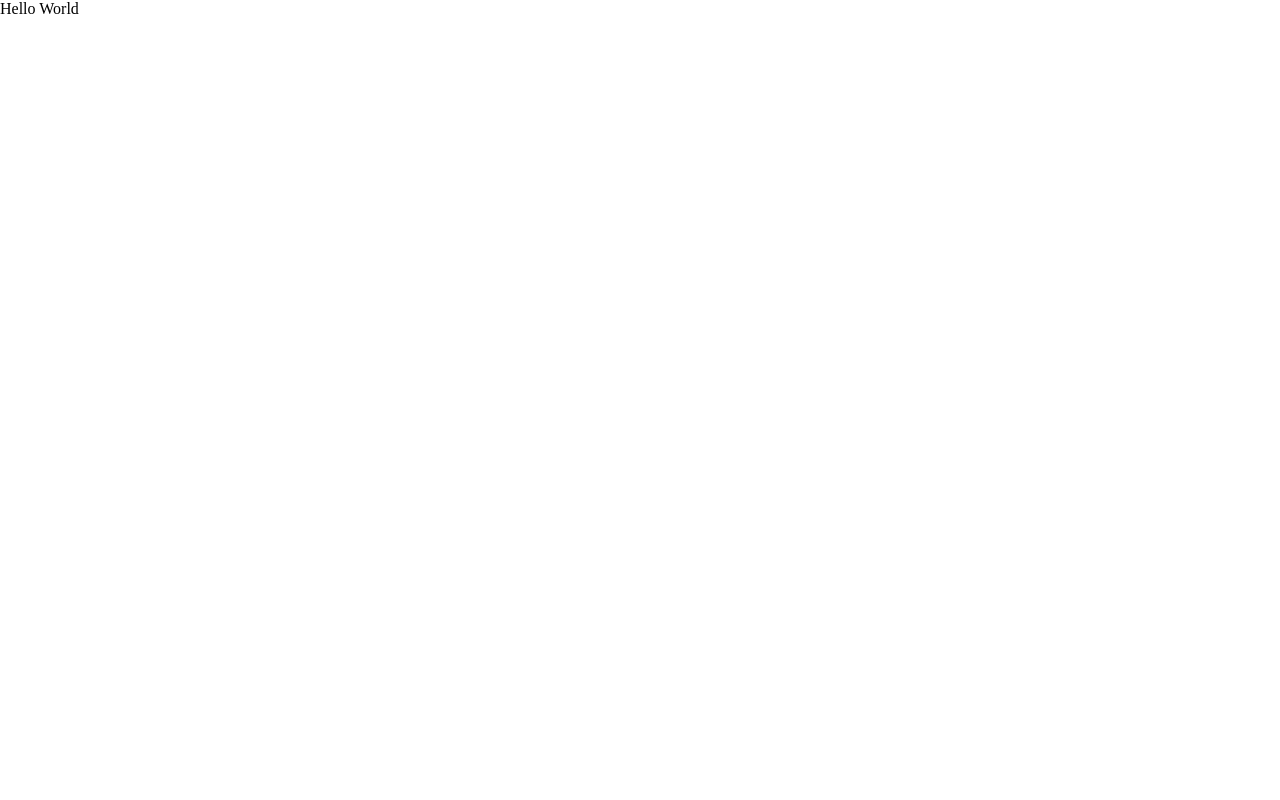
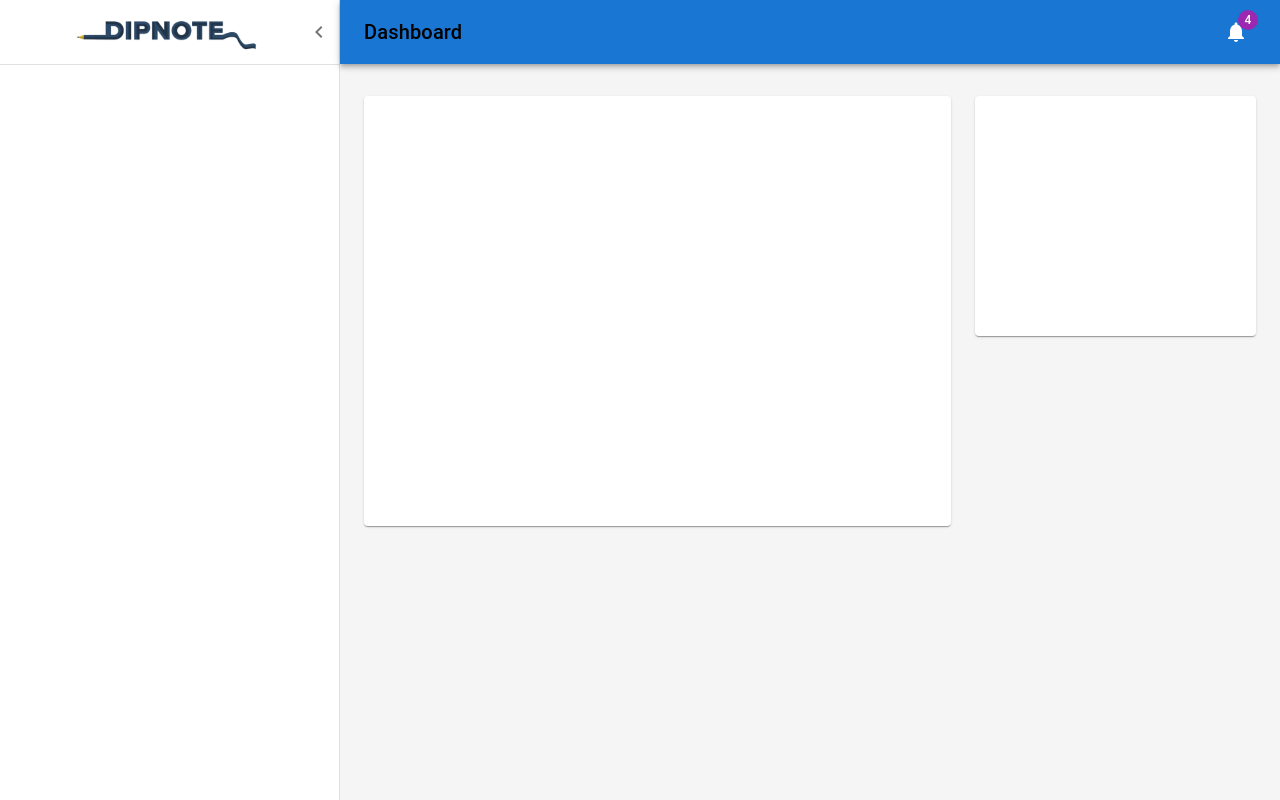
Before and after one commit to hac1yev/dipnot-app, a React (Vite) app: page / in a window 1280 px wide. Built offline with nearby package versions, Linux system fonts and the light colour scheme.

Commit message:
packages

```diff
--- a/package.json
+++ b/package.json
@@ -15,7 +15,9 @@
     "@mui/icons-material": "^5.15.21",
     "@mui/material": "^5.15.21",
     "react": "^18.3.1",
-    "react-dom": "^18.3.1"
+    "react-dom": "^18.3.1",
+    "react-router-dom": "^6.24.0",
+    "sass": "^1.77.6"
   },
   "devDependencies": {
     "@types/react": "^18.3.3",
--- a/src/App.jsx
+++ b/src/App.jsx
@@ -1,11 +1,11 @@
-
+import Dashboard from "./components/Dashboard/Dashboard"
 
 function App() {
 
   return (
-    <div>
-      Hello World
-    </div>
+    <>
+      <Dashboard />
+    </>
   )
 }
 
--- /dev/null
+++ b/src/components/Dashboard/Dashboard.jsx
@@ -0,0 +1,199 @@
+import * as React from 'react';
+import { styled, createTheme, ThemeProvider } from '@mui/material/styles';
+import CssBaseline from '@mui/material/CssBaseline';
+import MuiDrawer from '@mui/material/Drawer';
+import Box from '@mui/material/Box';
+import MuiAppBar from '@mui/material/AppBar';
+import Toolbar from '@mui/material/Toolbar';
+// import List from '@mui/material/List';
+import Typography from '@mui/material/Typography';
+import Divider from '@mui/material/Divider';
+import IconButton from '@mui/material/IconButton';
+import Badge from '@mui/material/Badge';
+import Container from '@mui/material/Container';
+import Grid from '@mui/material/Grid';
+import Paper from '@mui/material/Paper';
+// import Link from '@mui/material/Link';
+import MenuIcon from '@mui/icons-material/Menu';
+import ChevronLeftIcon from '@mui/icons-material/ChevronLeft';
+import NotificationsIcon from '@mui/icons-material/Notifications';
+import dipnot_logo from '../../assets/dipnote-logo.svg';
+// import { mainListItems, secondaryListItems } from './listItems';
+// import Chart from './Chart';
+// import Deposits from './Deposits';
+// import Orders from './Orders';
+
+const drawerWidth = 340;
+
+const AppBar = styled(MuiAppBar, {
+  shouldForwardProp: (prop) => prop !== 'open',
+})(({ theme, open }) => ({
+  zIndex: theme.zIndex.drawer + 1,
+  transition: theme.transitions.create(['width', 'margin'], {
+    easing: theme.transitions.easing.sharp,
+    duration: theme.transitions.duration.leavingScreen,
+  }),
+  ...(open && {
+    marginLeft: drawerWidth,
+    width: `calc(100% - ${drawerWidth}px)`,
+    transition: theme.transitions.create(['width', 'margin'], {
+      easing: theme.transitions.easing.sharp,
+      duration: theme.transitions.duration.enteringScreen,
+    }),
+  }),
+}));
+
+const Drawer = styled(MuiDrawer, { shouldForwardProp: (prop) => prop !== 'open' })(
+  ({ theme, open }) => ({
+    '& .MuiDrawer-paper': {
+      position: 'relative',
+      whiteSpace: 'nowrap',
+      width: drawerWidth,
+      transition: theme.transitions.create('width', {
+        easing: theme.transitions.easing.sharp,
+        duration: theme.transitions.duration.enteringScreen,
+      }),
+      boxSizing: 'border-box',
+      ...(!open && {
+        overflowX: 'hidden',
+        transition: theme.transitions.create('width', {
+          easing: theme.transitions.easing.sharp,
+          duration: theme.transitions.duration.leavingScreen,
+        }),
+        width: theme.spacing(7),
+        [theme.breakpoints.up('sm')]: {
+          width: theme.spacing(9),
+        },
+      }),
+    },
+  }),
+);
+
+// TODO remove, this demo shouldn't need to reset the theme.
+const defaultTheme = createTheme();
+
+export default function Dashboard() {
+  const [open, setOpen] = React.useState(true);
+  const toggleDrawer = () => {
+    setOpen(!open);
+  };
+
+  return (
+    <ThemeProvider theme={defaultTheme}>
+      <Box sx={{ display: 'flex' }}>
+        <CssBaseline />
+        <AppBar position="absolute" open={open} >
+          <Toolbar
+            sx={{
+              pr: '24px', // keep right padding when drawer closed
+            }}
+          >
+            <IconButton
+              edge="start"
+              color="inherit"
+              aria-label="open drawer"
+              onClick={toggleDrawer}
+              sx={{
+                marginRight: '36px',
+                ...(open && { display: 'none' }),
+              }}
+            >
+              <MenuIcon />
+            </IconButton>
+            <Typography
+              component="h1"
+              variant="h6"
+              color="#000"
+              noWrap
+              sx={{ flexGrow: 1 }}
+            >
+              Dashboard
+            </Typography>
+            <IconButton color="inherit">
+              <Badge badgeContent={4} color="secondary">
+                <NotificationsIcon />
+              </Badge>
+            </IconButton>
+          </Toolbar>
+        </AppBar>
+        <Drawer variant="permanent" open={open}>
+          <Toolbar
+            sx={{
+              display: 'flex',
+              alignItems: 'center',
+              justifyContent: 'center',
+              px: [1],
+            }}
+          >
+            <Box
+              component="img"
+              sx={{
+                width: 193,
+                height: 43
+              }}
+              alt="The house from the offer."
+              src={dipnot_logo}
+            />
+            <IconButton
+              sx={{
+                position: 'absolute',
+                right: '0px',
+
+              }}
+              onClick={toggleDrawer}
+            >
+              <ChevronLeftIcon />
+            </IconButton>
+          </Toolbar>
+          <Divider />
+          {/* <List component="nav">
+            {mainListItems}
+            <Divider sx={{ my: 1 }} />
+            {secondaryListItems}
+          </List> */}
+        </Drawer>
+        <Box
+          component="main"
+          sx={{
+            backgroundColor: (theme) =>
+              theme.palette.mode === 'light'
+                ? theme.palette.grey[100]
+                : theme.palette.grey[900],
+            flexGrow: 1,
+            height: '100vh',
+            overflow: 'auto',
+          }}
+        >
+          <Toolbar />
+          <Container maxWidth="lg" sx={{ mt: 4, mb: 4 }}>
+            <Grid container spacing={3}>
+              <Grid item xs={12} md={7} lg={8}>
+                <Paper
+                  sx={{
+                    p: 2,
+                    display: 'flex',
+                    flexDirection: 'column',
+                    height: 430,
+                  }}
+                >
+                </Paper>
+              </Grid>
+              <Grid item xs={12} md={5} lg={4}>
+                <Paper
+                  sx={{
+                    p: 2,
+                    display: 'flex',
+                    flexDirection: 'column',
+                    height: 240,
+                  }}
+                >
+                  {/* <Deposits /> */}
+                </Paper>
+              </Grid>
+            </Grid>
+          </Container>
+        </Box>
+      </Box>
+    </ThemeProvider>
+  );
+}
```
Also changed, not shown: src/assets/dipnote-logo.svg (added), 1 other file (tests, documents, lock files or other folders).
